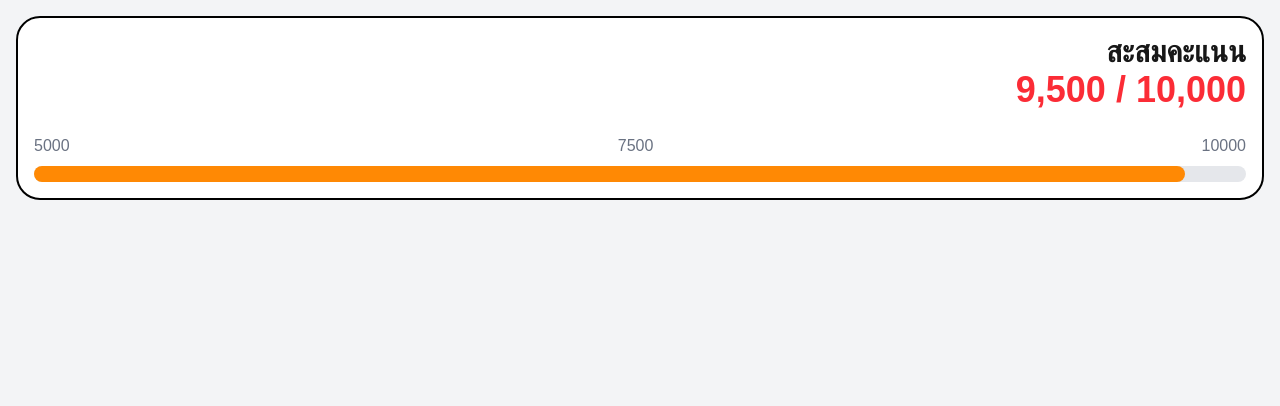
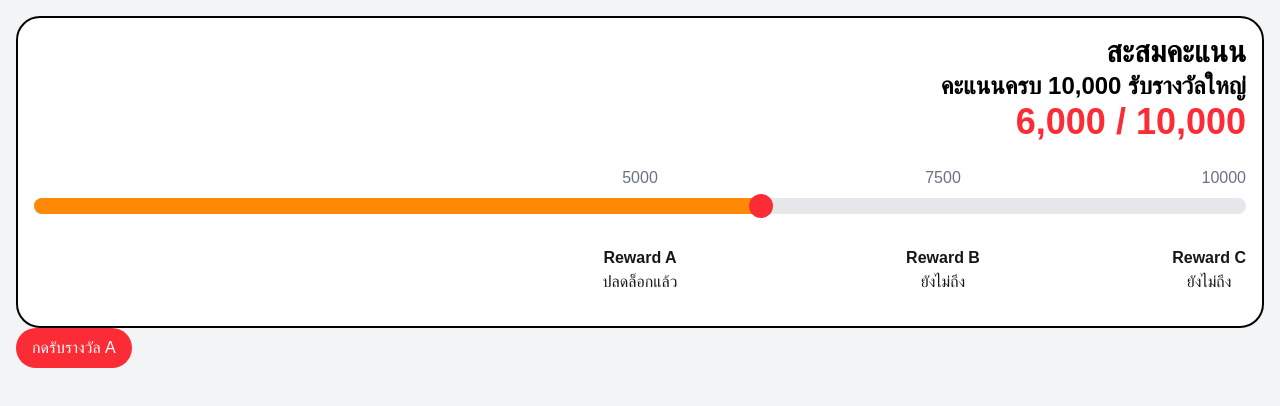
Before and after one commit to Nantanat-Poyomratanasin/Nextzy-points-accumulate-game, a Next.js app in the folder frontend/: page / in a window 1280 px wide. Shown: the top 406 px of the page. Built offline with nearby package versions, Linux system fonts and the light colour scheme.

Commit message:
fix bug relative point and add reward button

```diff
--- a/frontend/src/app/page.tsx
+++ b/frontend/src/app/page.tsx
@@ -1,11 +1,24 @@
+"use client";
+
 import SummaryCard from "../components/SummaryCard";
+import RewardButton from "../components/RewardButton";
+import { useState } from "react";
 
 export default function Home() {
-  const totalScore = 9500;
+  const [totalScore, setTotalScore] = useState(6000);
+  const [claimedA, setClaimedA] = useState(false);
+  const [showRewardModal, setShowRewardModal] = useState(false);
 
   return (
     <main className="min-h-screen bg-gray-100 p-4">
       <SummaryCard score={totalScore} />
+      <RewardButton
+        score={totalScore}
+        claimed={claimedA}
+        onClaim={() => {
+          setClaimedA(true);
+        }}
+      />
     </main>
   );
 }
--- a/frontend/src/components/ProgressBar.tsx
+++ b/frontend/src/components/ProgressBar.tsx
@@ -4,13 +4,16 @@ type ProgressBarProps = {
 
 export default function ProgressBar({ score }: ProgressBarProps) {
   const percentage = (score / 10000) * 100;
+  const markerPosition = (score / 10000) * 100;
 
   return (
     <div className="mt-6">
-      <div className="flex justify-between mb-2 text-gray-500">
-        <span>5000</span>
-        <span>7500</span>
-        <span>10000</span>
+      <div className="relative h-6 mb-2 text-gray-500">
+        <span className="absolute left-1/2 -translate-x-1/2">5000</span>
+
+        <span className="absolute left-3/4 -translate-x-1/2">7500</span>
+
+        <span className="absolute right-0">10000</span>
       </div>
 
       <div className="relative h-4 bg-gray-200 rounded-full">
@@ -18,6 +21,14 @@ export default function ProgressBar({ score }: ProgressBarProps) {
           className="h-4 bg-orange-400 rounded-full"
           style={{ width: `${percentage}%` }}
         />
+
+        <div
+          className="absolute top-1/2 h-6 w-6 rounded-full bg-red-500
+               -translate-x-1/2 -translate-y-1/2"
+          style={{
+            left: `${markerPosition}%`,
+          }}
+        ></div>
       </div>
     </div>
   );
--- /dev/null
+++ b/frontend/src/components/RewardButton.tsx
@@ -0,0 +1,25 @@
+//RewardButton-> Scoreรับตัวเลข,claimed is T or F,OnClaim-->Func ทำงานตอนกด Button
+type RewardButtonProps = {
+  score: number;
+  claimed: boolean;
+  onClaim: () => void;
+};
+
+export default function RewardButton({
+  score,
+  claimed,
+  onClaim,
+}: RewardButtonProps) {
+  const canClaim = score >= 5000;
+
+  return (
+    <button
+      disabled={!canClaim || claimed}
+      onClick={onClaim}
+      className="rounded-full px-4 py-2 text-white
+      bg-red-500 disabled:bg-gray-300"
+    >
+      {claimed ? "ได้รับรางวัล A แล้ว" : "กดรับรางวัล A"}
+    </button>
+  );
+}
--- /dev/null
+++ b/frontend/src/components/RewardCheckpoint.tsx
@@ -0,0 +1,24 @@
+type RewardCheckpointProps = {
+  score: number;
+};
+
+export default function RewardCheckpoint({ score }: RewardCheckpointProps) {
+  return (
+    <div className="relative mt-8 h-16 text-center">
+      <div className="absolute left-1/2 -translate-x-1/2">
+        <p className="font-bold">Reward A</p>
+        <p>{score >= 5000 ? "ปลดล็อกแล้ว" : "ยังไม่ถึง"}</p>
+      </div>
+
+      <div className="absolute left-3/4 -translate-x-1/2">
+        <p className="font-bold">Reward B</p>
+        <p>{score >= 7500 ? "ปลดล็อกแล้ว" : "ยังไม่ถึง"}</p>
+      </div>
+
+      <div className="absolute right-0">
+        <p className="font-bold">Reward C</p>
+        <p>{score >= 10000 ? "ปลดล็อกแล้ว" : "ยังไม่ถึง"}</p>
+      </div>
+    </div>
+  );
+}
--- a/frontend/src/components/SummaryCard.tsx
+++ b/frontend/src/components/SummaryCard.tsx
@@ -1,4 +1,6 @@
 import ProgressBar from "./ProgressBar";
+import RewardCheckpoint from "./RewardCheckpoint";
+import RewardButton from "./RewardButton";
 
 type SummaryCardProps = {
   score: number;
@@ -7,12 +9,16 @@ type SummaryCardProps = {
 export default function SummaryCard({ score }: SummaryCardProps) {
   return (
     <div className="bg-white rounded-3xl border-2 border-black p-4">
-      <h2 className="text-3xl font-bold text-right">สะสมคะแนน</h2>
+      <h2 className="text-3xl text-black font-bold text-right">สะสมคะแนน</h2>
+      <h2 className="text-2xl text-black font-semibold text-right">
+        คะแนนครบ 10,000 รับรางวัลใหญ่
+      </h2>
 
-      <p className="text-4xl font-bold text-red-500 text-right">
+      <h2 className="text-4xl text-black font-bold text-red-500 text-right">
         {score.toLocaleString()} / 10,000
-      </p>
+      </h2>
       <ProgressBar score={score} />
+      <RewardCheckpoint score={score} />
     </div>
   );
 }
```
Also changed, not shown: frontend/src/components/RewardModal.tsx (added).
